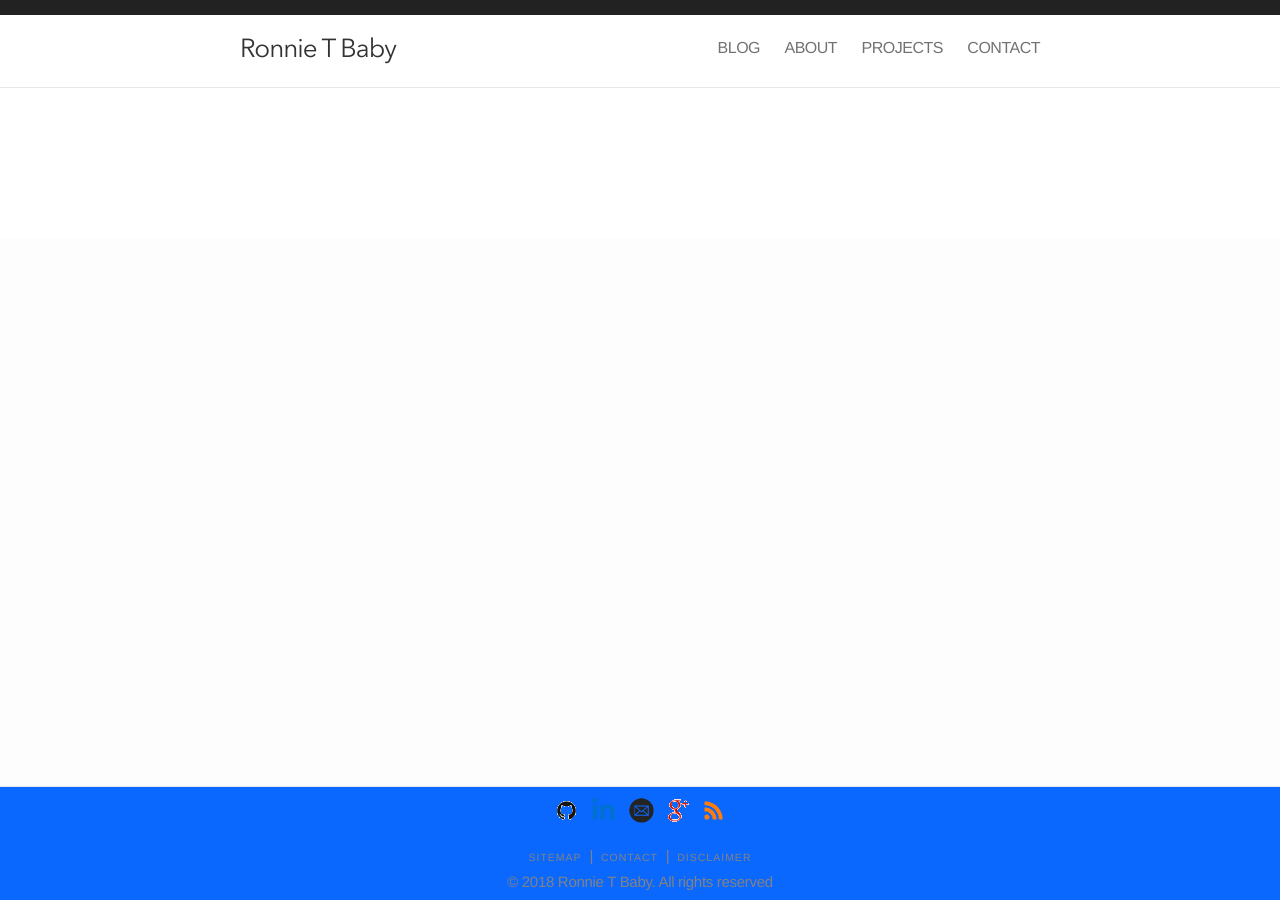
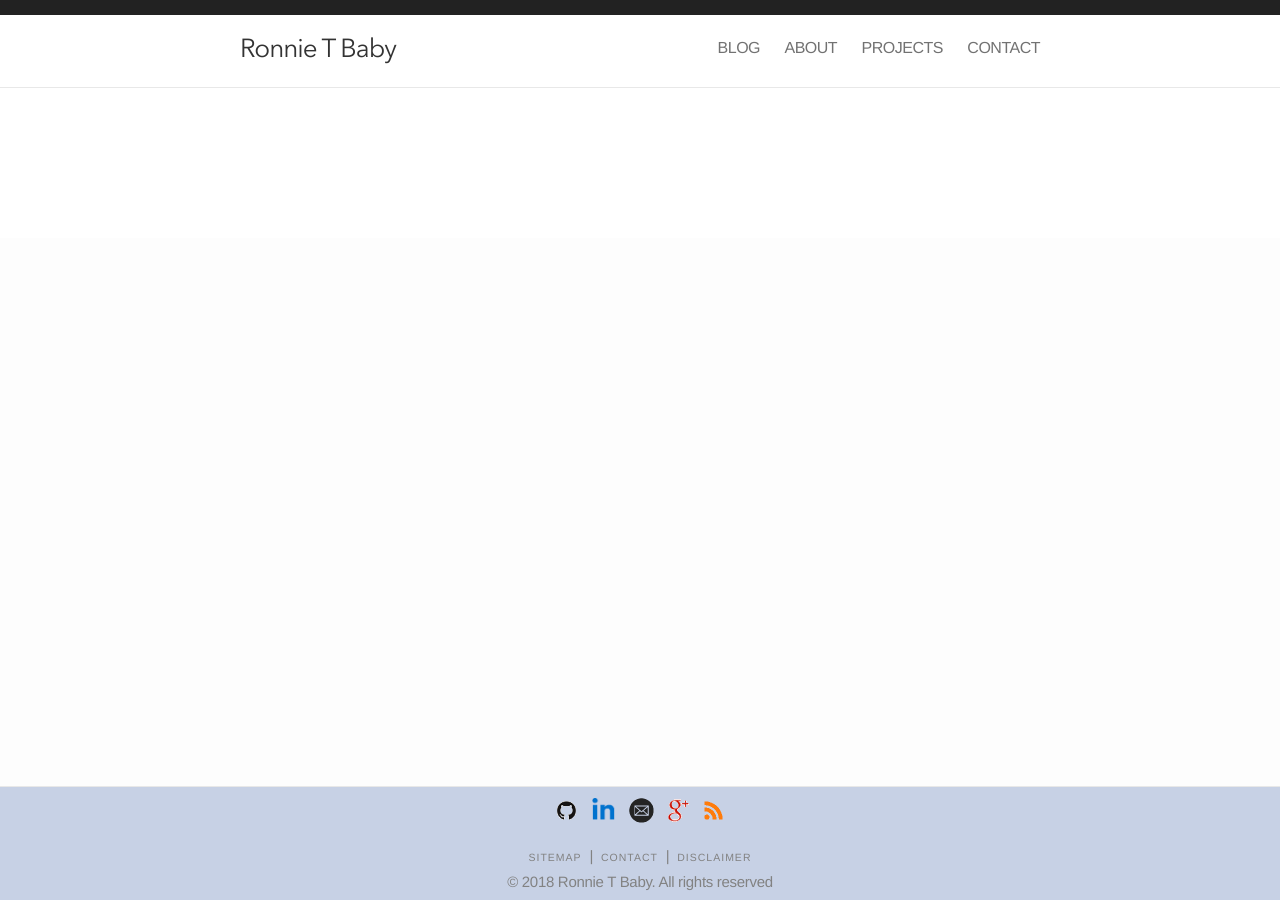
Before and after one commit to procodey/pro, a Jekyll site: the page built from archive.html, in a window 1280 px wide. Built offline with Jekyll 4.4.1, drawn with Linux system fonts in a browser that asks for light colours; nearby versions of some CDN libraries.

Commit message:
Update main.css

```diff
--- a/assets/css/main.css
+++ b/assets/css/main.css
@@ -297,10 +297,6 @@ a:visited { color: #205caa; }
   color: #999;
 }
 
-#disqus_thread {
-  padding: 20px 0px;
-}
-
 /* Site footer */
 
 .site-footer {
@@ -311,7 +307,7 @@ a:visited { color: #205caa; }
   bottom: 0px;
   left: 0px;
   right: 0px;
-  background-color: #0a68ff;
+  background-color: #c7d1e5;
 }
 
 .footer-heading {
```
